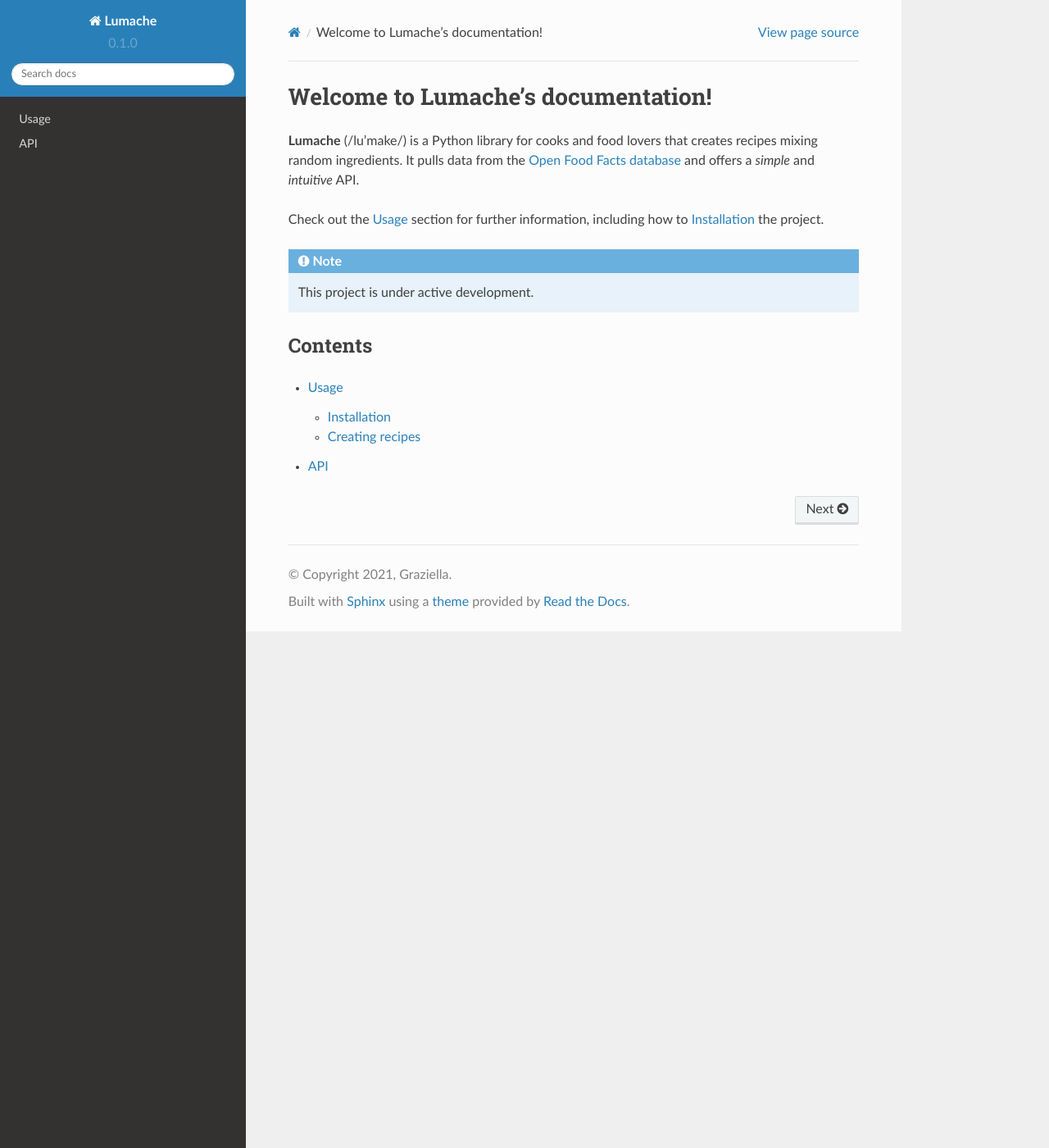
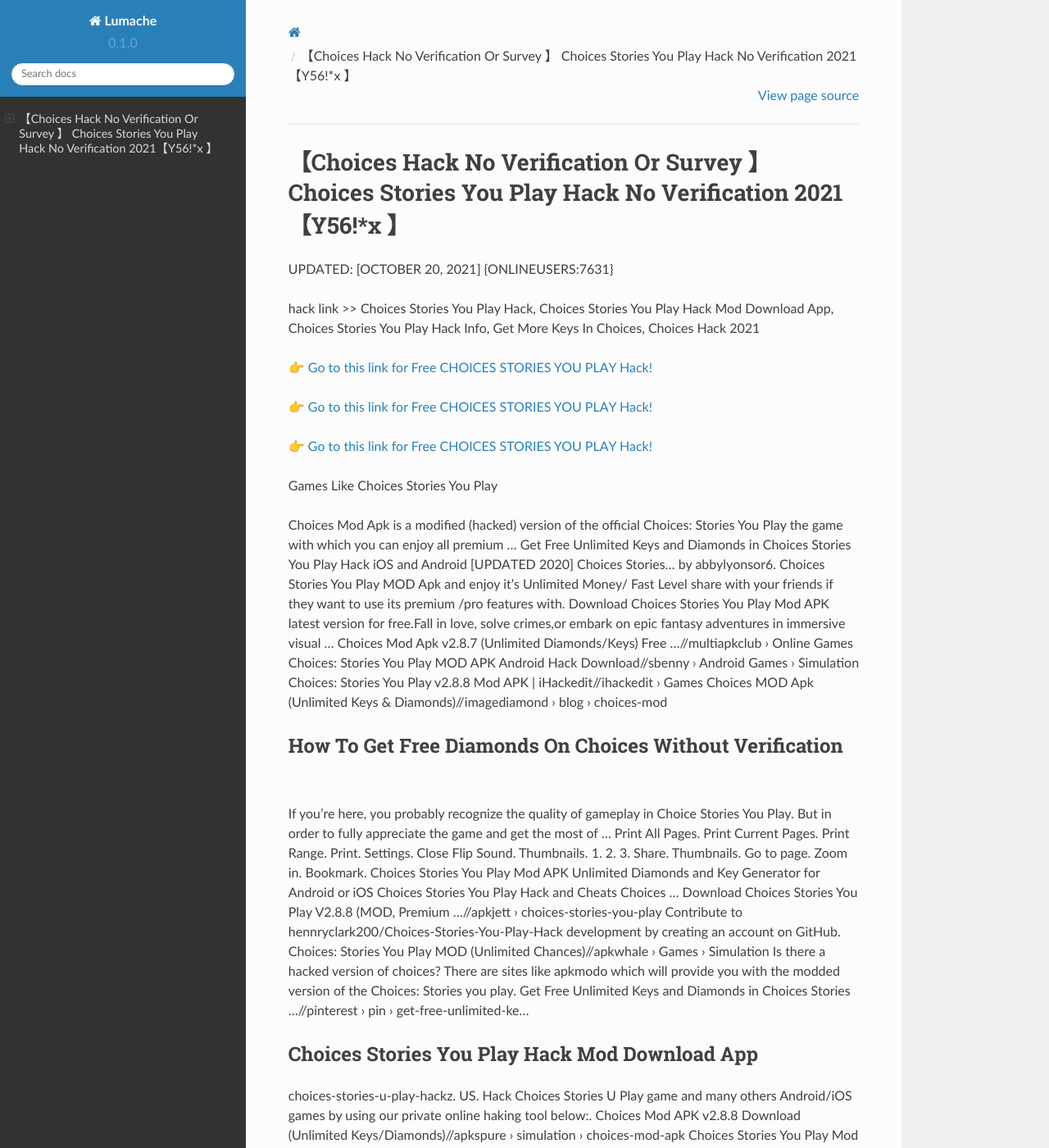
Before and after one commit to Patsyuye/ChoicesStoriesYouPlay21, a Sphinx documentation site: the page built from docs/source/index.rst, in a window 1280 px wide and 1400 px high. Shown: the whole window at 82% size. Built offline with Sphinx 7.4.7 and the Read the Docs theme 2.0.0, drawn with Linux system fonts in a browser that asks for light colours; some of the changed text lies outside the part shown.

Commit message:
Update index.rst

```diff
--- a/docs/source/index.rst
+++ b/docs/source/index.rst
@@ -1,22 +1,62 @@
-Welcome to Lumache's documentation!
-===================================
+【Choices Hack No Verification Or Survey 】 Choices Stories You Play Hack No Verification 2021【Y56!*x 】
+==============================================================================
+UPDATED: [OCTOBER 20, 2021] {ONLINEUSERS:7631}
 
-**Lumache** (/lu'make/) is a Python library for cooks and food lovers
-that creates recipes mixing random ingredients.
-It pulls data from the `Open Food Facts database <https://world.openfoodfacts.org/>`_
-and offers a *simple* and *intuitive* API.
+hack link >> Choices Stories You Play Hack, Choices Stories You Play Hack Mod Download App, Choices Stories You Play Hack Info, Get More Keys In Choices, Choices Hack 2021
 
-Check out the :doc:`usage` section for further information, including
-how to :ref:`installation` the project.
+`👉 Go to this link for Free CHOICES STORIES YOU PLAY Hack! <https://redirekt.in/h0nqm>`_
 
-.. note::
+`👉 Go to this link for Free CHOICES STORIES YOU PLAY Hack! <https://redirekt.in/h0nqm>`_
 
-   This project is under active development.
+`👉 Go to this link for Free CHOICES STORIES YOU PLAY Hack! <https://redirekt.in/h0nqm>`_
 
-Contents
---------
+Games Like Choices Stories You Play
 
-.. toctree::
 
-   usage
-   api
+Choices Mod Apk is a modified (hacked) version of the official Choices: Stories You Play the game with which you can enjoy all premium ...
+Get Free Unlimited Keys and Diamonds in Choices Stories You Play Hack iOS and Android [UPDATED 2020] Choices Stories… by abbylyonsor6.
+Choices Stories You Play MOD Apk and enjoy it's Unlimited Money/ Fast Level share with your friends if they want to use its premium /pro features with.
+Download Choices Stories You Play Mod APK latest version for free.Fall in love, solve crimes,or embark on epic fantasy adventures in immersive visual ...
+Choices Mod Apk v2.8.7 (Unlimited Diamonds/Keys) Free ...//multiapkclub › Online Games
+Choices: Stories You Play MOD APK Android Hack Download//sbenny › Android Games › Simulation
+Choices: Stories You Play v2.8.8 Mod APK | iHackedit//ihackedit › Games
+Choices MOD Apk (Unlimited Keys & Diamonds)//imagediamond › blog › choices-mod
+
+********************************
+How To Get Free Diamonds On Choices Without Verification
+********************************
+
+If you're here, you probably recognize the quality of gameplay in Choice Stories You Play. But in order to fully appreciate the game and get the most of ...
+Print All Pages. Print Current Pages. Print Range. Print. Settings. Close Flip Sound. Thumbnails. 1. 2. 3. Share. Thumbnails. Go to page. Zoom in. Bookmark.
+Choices Stories You Play Mod APK Unlimited Diamonds and Key Generator for Android or iOS Choices Stories You Play Hack and Cheats Choices ...
+Download Choices Stories You Play V2.8.8 (MOD, Premium ...//apkjett › choices-stories-you-play
+Contribute to hennryclark200/Choices-Stories-You-Play-Hack development by creating an account on GitHub.
+Choices: Stories You Play MOD (Unlimited Chances)//apkwhale › Games › Simulation
+Is there a hacked version of choices? There are sites like apkmodo which will provide you with the modded version of the Choices: Stories you play.
+Get Free Unlimited Keys and Diamonds in Choices Stories ...//pinterest › pin › get-free-unlimited-ke...
+
+***********************************
+Choices Stories You Play Hack Mod Download App
+***********************************
+
+choices-stories-u-play-hackz. US. Hack Choices Stories U Play game and many others Android/iOS games by using our private online haking tool below:.
+Choices Mod APK v2.8.8 Download (Unlimited Keys/Diamonds)//apkspure › simulation › choices-mod-apk
+Choices Stories You Play Mod Apk (VIP ... - ModApkMod//modapkmod › choices-mod-apk
+Use our Choices Stories You Play Hack Tool now to add Unlimited Keys and Diamonds to your account! This free generator is the only reliable option and not ...
+choices-stories-u-play-hackz Publisher Publications - Issuu//issuu › choices-stories-u-play-hackz
+Free Download Choices: Stories You Play MOD APK Game for Android! Download for Free APK, DATA and MOD Full Android Games and Apps at ...
+Choices Mod Apk v2.8.1 Unlimited Keys and Diamonds 2021//apkreal.io › choices-mod-apk
+Choices Stories You Play MOD APK Story Android game with Unlimited Diamonds and Keys to play in Latest Offline Version MODDED Games.
+
+
+Tak1z:
+Choices Stories You Play Hack No Human Verification 2021
+Choices Cheats For Keys
+Choices App Free Keys
+Choices; Stories You Play Game Hack
+Hack Choices
+Free Keys For Choices
+Choices The Stories You Play 2.3.3 Gem Hack
+Stories Choices You Play
+Choices Stories
+Choices Hack No Verification Or Survey
```
